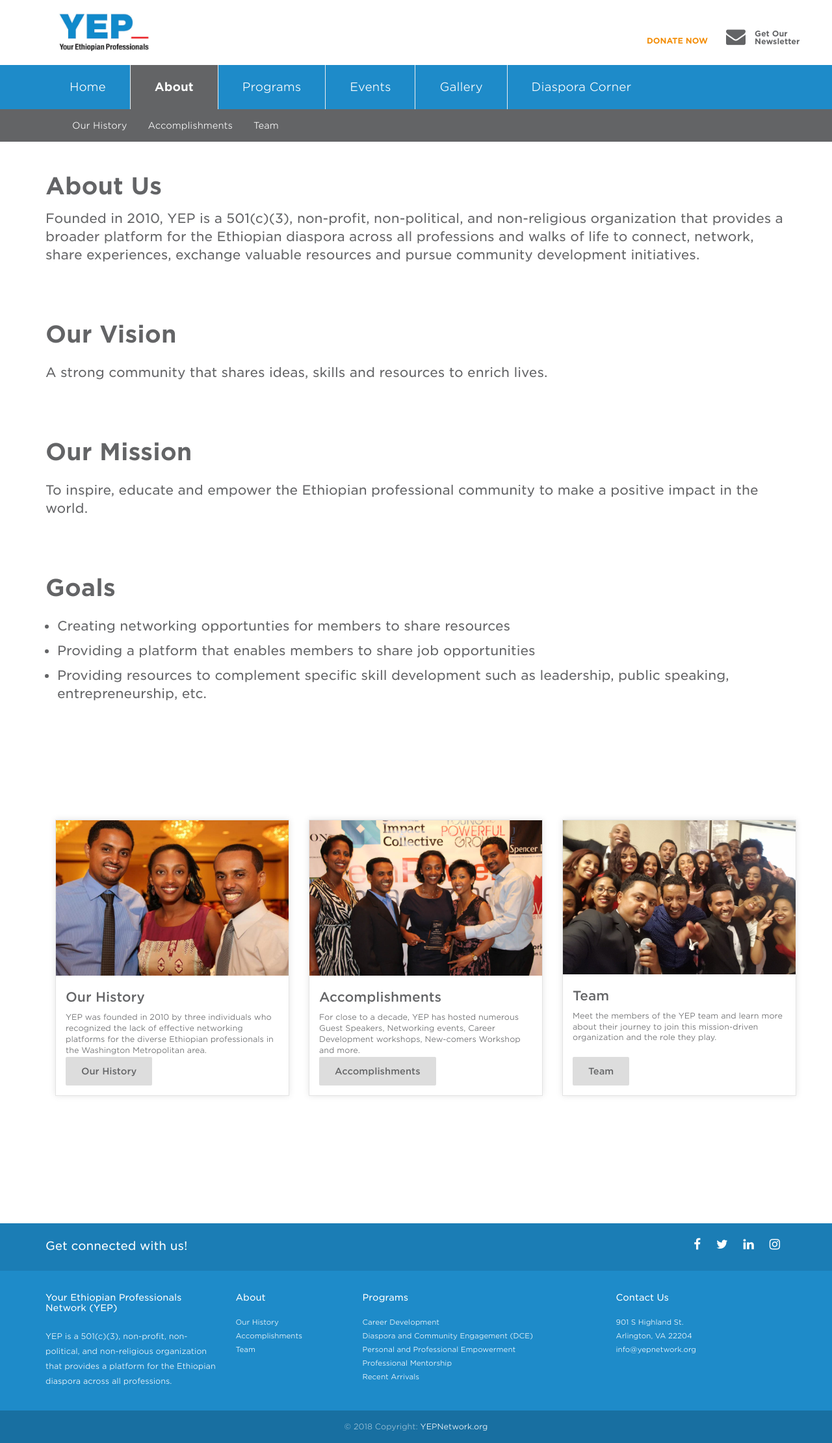
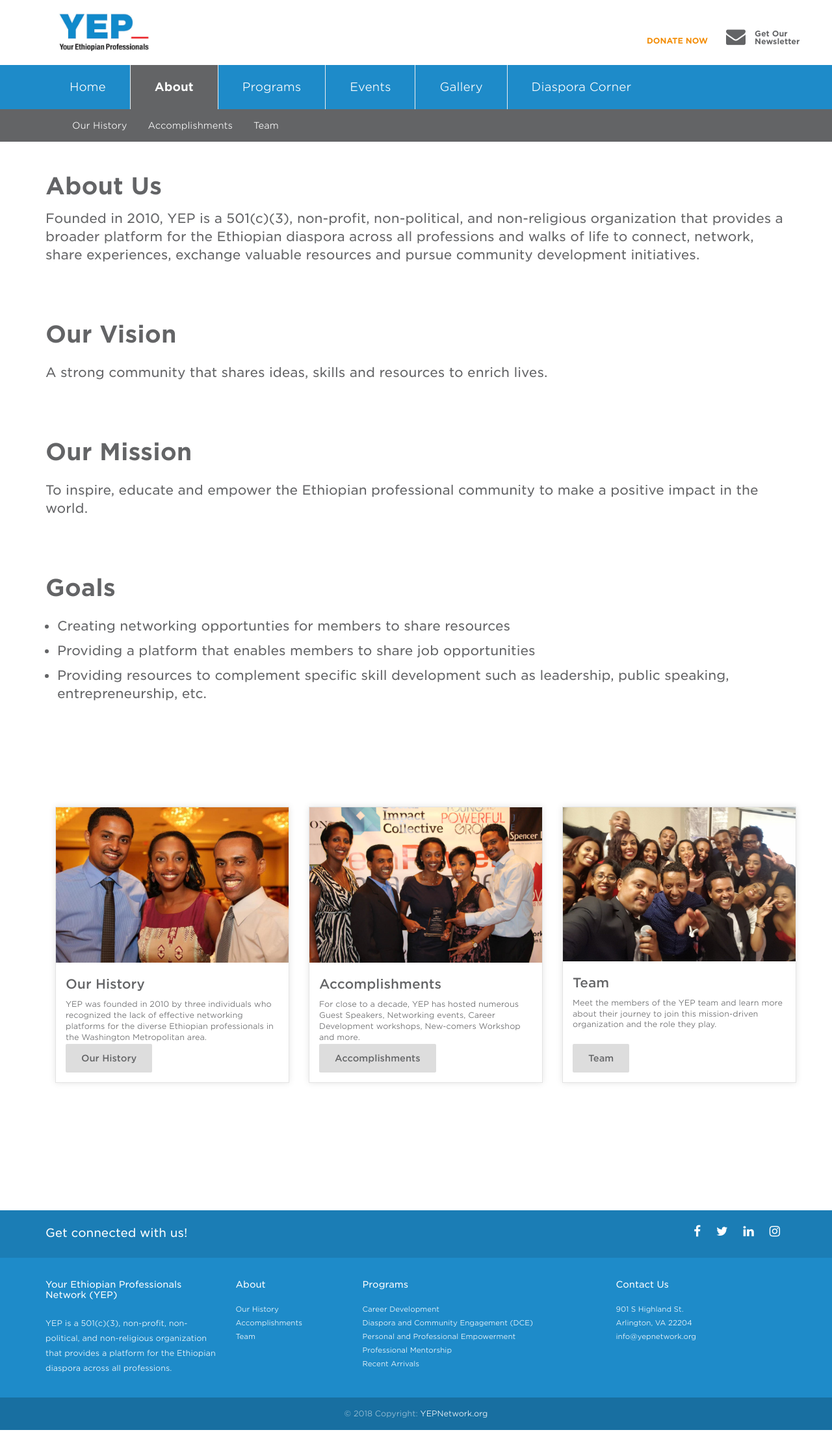
Before and after one commit to YEPNetwork/yepnetwork.github.io, a Jekyll site: the page built from about.html, in a window 1280 px wide. Shown: the whole page at 65% size. Built offline with Jekyll 4.4.1, drawn with Linux system fonts in a browser that asks for light colours; nearby versions of some CDN libraries.

Commit message:
Update about.html

```diff
--- a/about.html
+++ b/about.html
@@ -30,21 +30,21 @@
         </h1>
       </div>
       <div class="container">
-        <p style="font-size: 2rem; font-weight: 400; margin-bottom: 1.5em;">
+        <p style="font-size: 2rem; font-weight: 400; margin-bottom: 0.5em;">
           Founded in 2010, YEP is a 501(c)(3), non-profit, non-political, and non-religious organization that
             provides a broader platform for the Ethiopian diaspora across all professions and walks of life to connect, network,
             share experiences, exchange valuable resources and pursue community development initiatives.
          </p>
        <h1> Our Vision </h1>
-<p style="font-size: 2rem; font-weight: 400; margin-bottom: 1.5em;">
+<p style="font-size: 2rem; font-weight: 400; margin-bottom: 0.5em;">
   A strong community that shares ideas, skills and resources to enrich lives.
   </p>
 <h1> Our Mission </h1>
-<p style="font-size: 2rem; font-weight: 400; margin-bottom: 1.5em;">
+<p style="font-size: 2rem; font-weight: 400; margin-bottom: 0.5em;">
   To inspire, educate and empower the Ethiopian professional community to make a positive impact in the world.
   </p>
 <h1>Goals</h1>
-<ul style="font-size: 2rem; font-weight: 400; margin-bottom: 1.5em;">
+<ul style="font-size: 2rem; font-weight: 400; margin-bottom: 0.5em;">
   <li>Creating networking opportunties for members to share resources </li>
   <li>Providing a platform that enables members to share job opportunities </li>
   <li>Providing resources to complement specific skill development such as leadership, public speaking, entrepreneurship, etc.</li>
```
